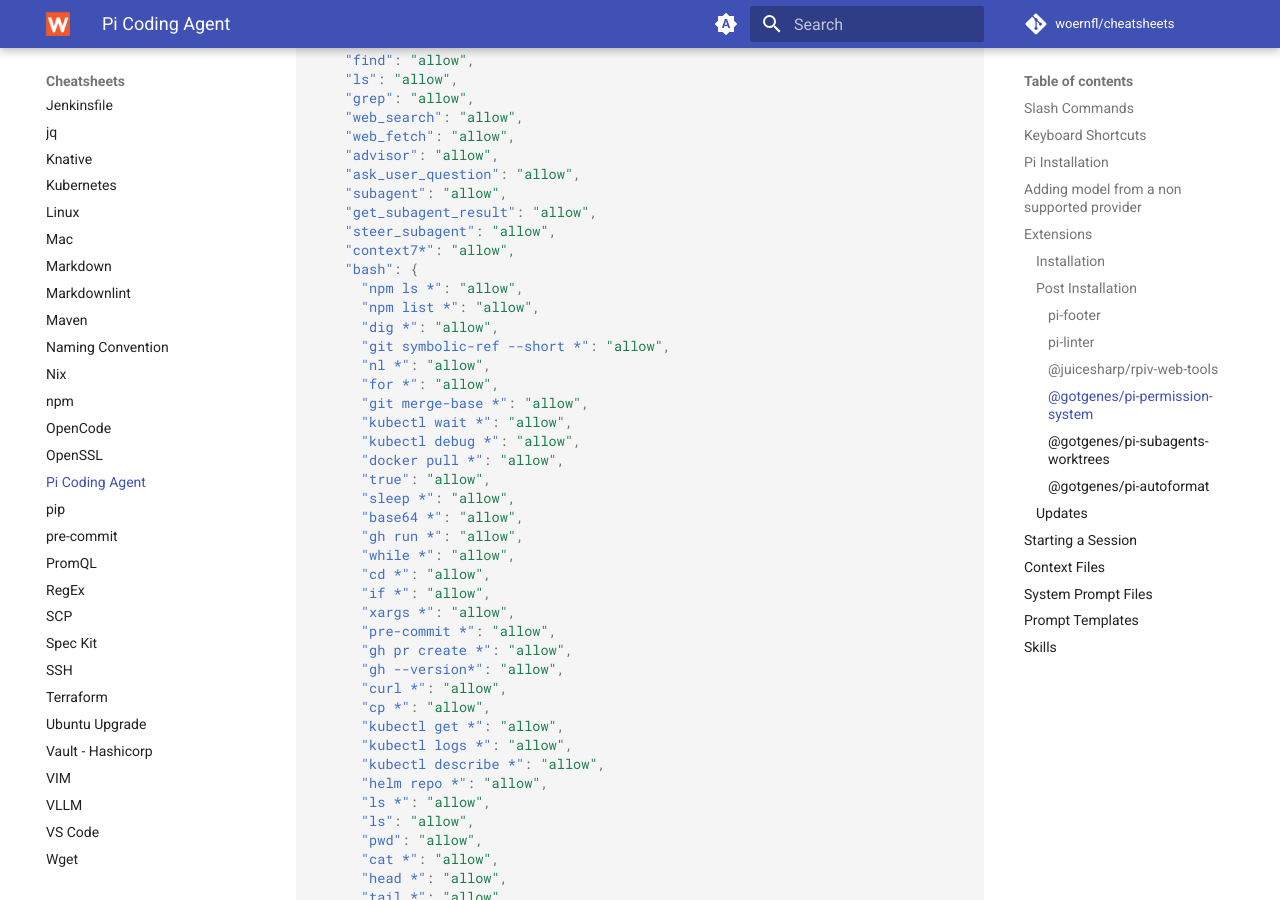
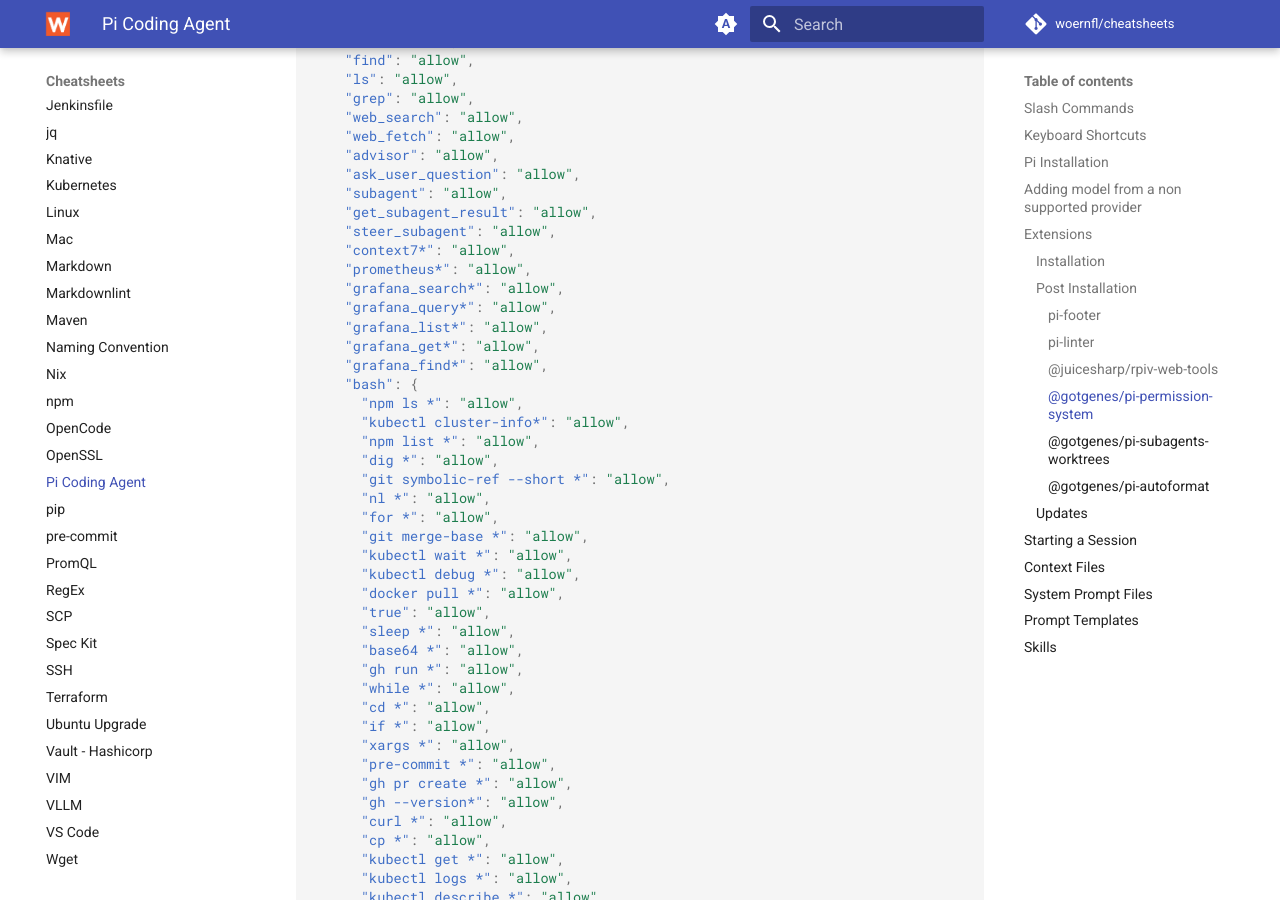
Before and after one commit to woernfl/cheatsheets, an MkDocs documentation site: the page built from docs/pi.md, in a window 1280 px wide and 900 px high, scrolled down 6727 px. Built offline with MkDocs 1.6.1 and Material for MkDocs 9.7.7, drawn with Linux system fonts in a browser that asks for light colours; comment, search, counter and statistics services are not loaded.

Commit message:
Add Grafana and Prometheus permissions to pi.md (#470)

```diff
--- a/docs/pi.md
+++ b/docs/pi.md
@@ -315,8 +315,15 @@
     "get_subagent_result": "allow",
     "steer_subagent": "allow",
     "context7*": "allow",
+    "prometheus*": "allow",
+    "grafana_search*": "allow",
+    "grafana_query*": "allow",
+    "grafana_list*": "allow",
+    "grafana_get*": "allow",
+    "grafana_find*": "allow",
     "bash": {
       "npm ls *": "allow",
+      "kubectl cluster-info*": "allow",
       "npm list *": "allow",
       "dig *": "allow",
       "git symbolic-ref --short *": "allow",
```
